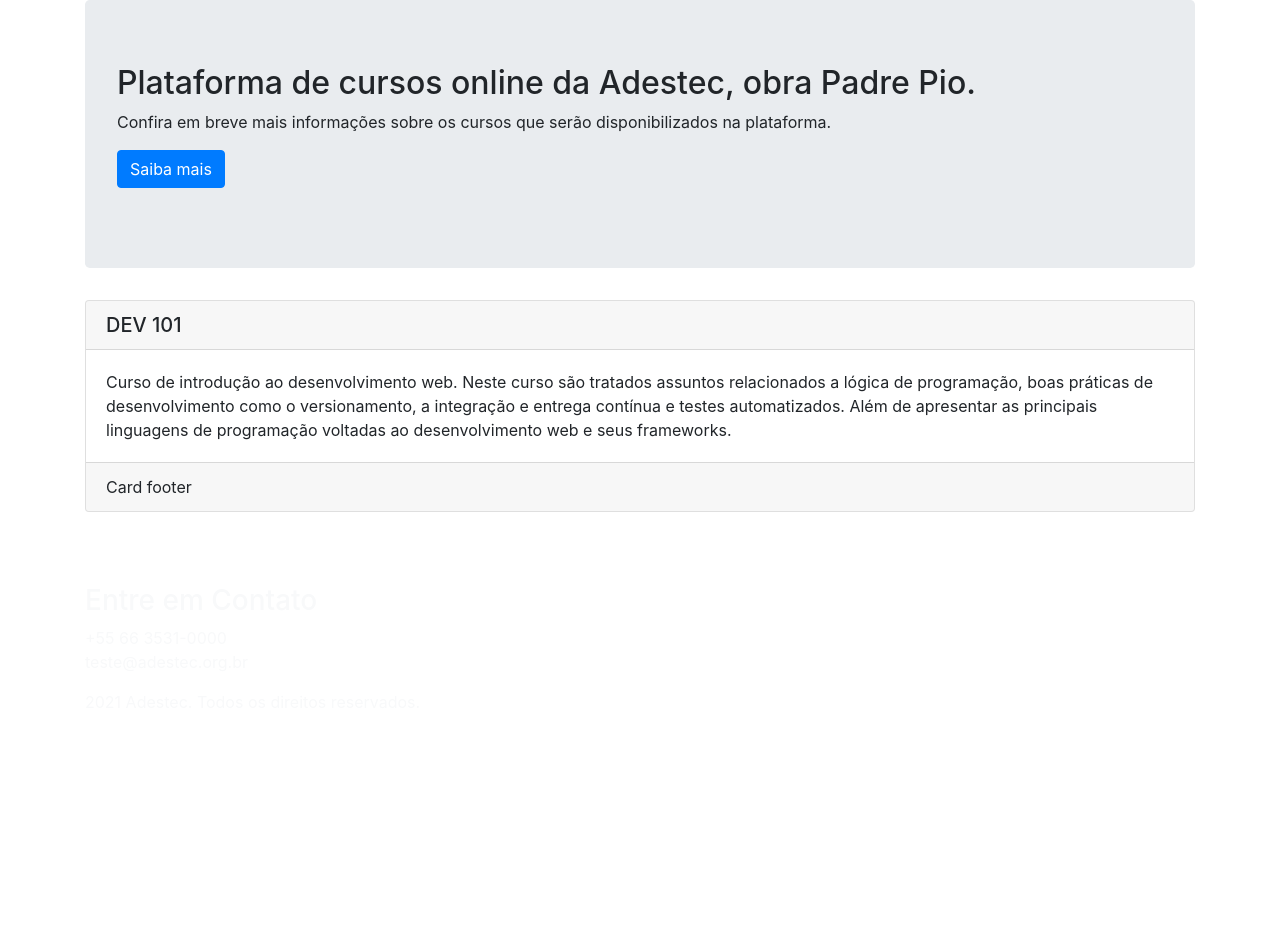
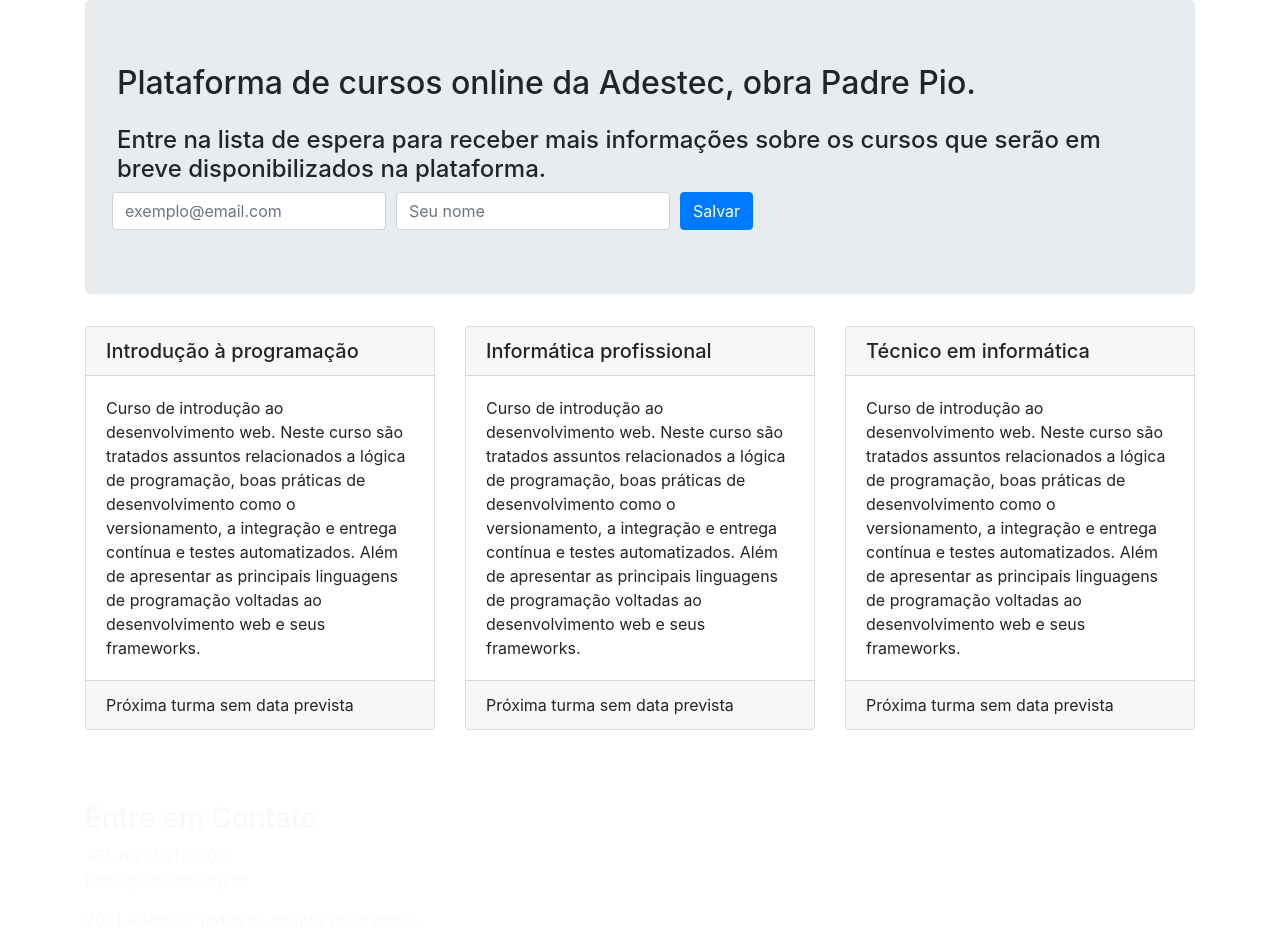
Before and after one commit to wfoschiera/gestor_cursos_django, a Django app: page / in a window 1280 px wide. Shown: the part 56-996 px from the top of the page. Before the commit the page ends 568 px from the top, so only its background shows below. Run offline with Django 3.2, Linux system fonts and the light colour scheme; some libraries are stand-ins or nearby versions.

Commit message:
Criados os cards de divulgação e melhorada a formatação do frontend (#57)
close #56

```diff
--- a/pypro/base/templates/base/home.html
+++ b/pypro/base/templates/base/home.html
@@ -36,20 +36,47 @@
                 <h2>
                     Plataforma de cursos online da Adestec, obra Padre Pio.
                 </h2>
-                <p>
-                    Confira em breve mais informações sobre os cursos que serão disponibilizados na plataforma.
-                </p>
-                <p>
-                    <a class="btn btn-primary btn-large" href="#">Saiba mais</a>
-                </p>
+                <h4 class="mt-4">
+                    Entre na lista de espera para receber mais informações sobre os cursos que serão em breve
+                    disponibilizados na plataforma.
+                </h4>
+
+                <form action="https://gmail.us6.list-manage.com/subscribe/post?u=0df2ae6d3bad3bf3c5c352f89&amp;id=6f4821e1a4"
+                      method="post" id="mc-embedded-subscribe-form" name="mc-embedded-subscribe-form"
+                      class="form-row align-items-center" target="_blank" novalidate>
+                    <div class="form-row align-items-center">
+                        <div class="col-auto">
+                            <label class="sr-only" for="mce-EMAIL">Email</label>
+                            <input type="email" value="" name="EMAIL" class="form-control required" id="mce-EMAIL"
+                                   placeholder="exemplo@email.com">
+                        </div>
+                        <div class="col-auto">
+                            <label class="sr-only" for="mce-FNAME">Email</label>
+                            <input type="text" value="" name="FNAME" class="form-control" id="mce-FNAME"
+                                    placeholder="Seu nome">
+                        </div>
+
+                        <div style="position: absolute; left: -5000px;" aria-hidden="true"><input type="text"
+                                                                                                  name="b_0df2ae6d3bad3bf3c5c352f89_6f4821e1a4"
+                                                                                                  tabindex="-1"
+                                                                                                  value="">
+                        </div>
+
+                        <div class="col-auto">
+                            <input type="submit" value="Salvar" name="subscribe"
+                                   id="mc-embedded-subscribe" class="btn btn-primary">
+                        </div>
+                    </div>
+                </form>
             </div>
         </div>
     </div>
+
     <div class="row">
-        <div class="col-md-12">
+        <div class="col-md-4">
             <div class="card">
                 <h5 class="card-header">
-                    DEV 101
+                    Introdução à programação
                 </h5>
                 <div class="card-body">
                     <p class="card-text">
@@ -60,7 +87,44 @@
                     </p>
                 </div>
                 <div class="card-footer">
-                    Card footer
+                    Próxima turma sem data prevista
+                </div>
+            </div>
+        </div>
+        <div class="col-md-4">
+            <div class="card">
+                <h5 class="card-header">
+                    Informática profissional
+                </h5>
+                <div class="card-body">
+                    <p class="card-text">
+                        Curso de introdução ao desenvolvimento web. Neste curso são tratados assuntos relacionados a
+                        lógica de programação, boas práticas de desenvolvimento como o versionamento, a integração e
+                        entrega contínua e testes automatizados. Além de apresentar as principais linguagens de
+                        programação voltadas ao desenvolvimento web e seus frameworks.
+                    </p>
+                </div>
+                <div class="card-footer">
+                    Próxima turma sem data prevista
+                </div>
+            </div>
+        </div>
+        <div class="col-md-4">
+
+            <div class="card">
+                <h5 class="card-header">
+                    Técnico em informática
+                </h5>
+                <div class="card-body">
+                    <p class="card-text">
+                        Curso de introdução ao desenvolvimento web. Neste curso são tratados assuntos relacionados a
+                        lógica de programação, boas práticas de desenvolvimento como o versionamento, a integração e
+                        entrega contínua e testes automatizados. Além de apresentar as principais linguagens de
+                        programação voltadas ao desenvolvimento web e seus frameworks.
+                    </p>
+                </div>
+                <div class="card-footer">
+                    Próxima turma sem data prevista
                 </div>
             </div>
         </div>
```
